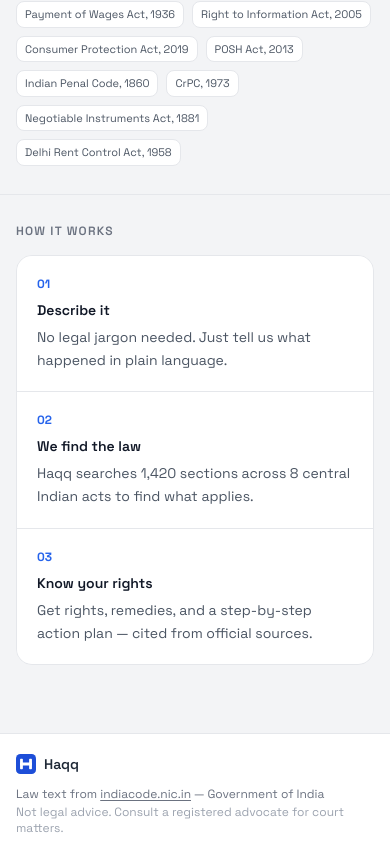
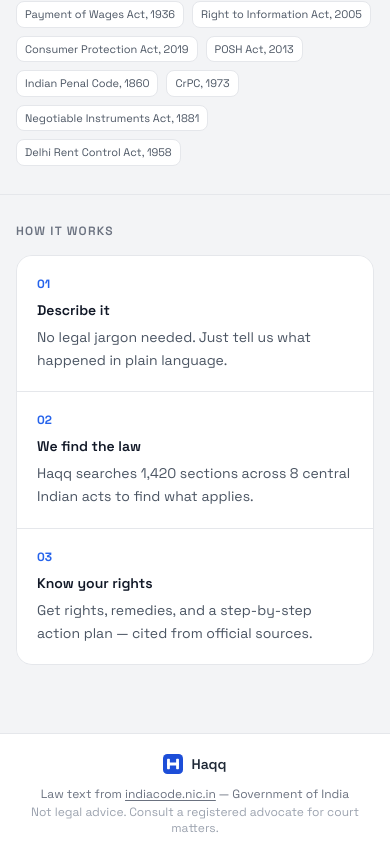
Before and after one commit to Alokxk/Haqq, a React (Vite) app in the folder frontend/: page / in a window 390 px wide. Shown: the part 569-1425 px from the top of the page. Built offline with nearby package versions, Linux system fonts and the light colour scheme; no server answers.

Commit message:
fix: Adjusted footer alignment for improved layout

```diff
--- a/frontend/src/components/Footer.tsx
+++ b/frontend/src/components/Footer.tsx
@@ -2,7 +2,7 @@ export default function Footer() {
   return (
     <footer className="border-t border-gray-200 bg-white mt-10 sm:mt-16">
       <div className="max-w-5xl mx-auto px-4 sm:px-6 py-5 sm:py-6">
-        <div className="flex flex-col gap-3 sm:flex-row sm:items-center sm:justify-between">
+        <div className="flex flex-col items-center gap-3 sm:flex-row sm:items-center sm:justify-between">
           <div className="flex items-center gap-2 shrink-0">
             <img src="/logo.svg" alt="Haqq" className="w-5 h-5 shrink-0" />
             <span className="text-sm font-semibold text-gray-800">Haqq</span>
@@ -11,8 +11,8 @@ export default function Footer() {
               The law is public. A lawyer isn't free. Haqq is.
             </span>
           </div>
-          <div className="flex flex-col gap-0.5">
-            <p className="text-xs text-gray-500">
+          <div className="flex flex-col gap-0.5 items-center sm:items-end">
+            <p className="text-xs text-gray-500 text-center sm:text-right">
               Law text from{" "}
               <a
                 href="https://indiacode.nic.in"
@@ -24,7 +24,7 @@ export default function Footer() {
               </a>{" "}
               — Government of India
             </p>
-            <p className="text-xs text-gray-400">
+            <p className="text-xs text-gray-400 text-center sm:text-right">
               Not legal advice. Consult a registered advocate for court matters.
             </p>
           </div>
```
Also changed, not shown: 1 other file (tests, documents, lock files or other folders).
